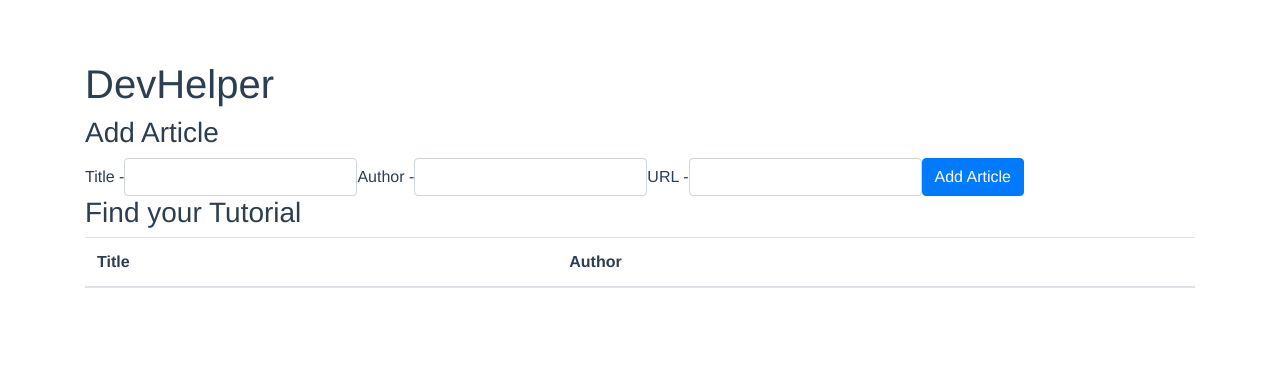
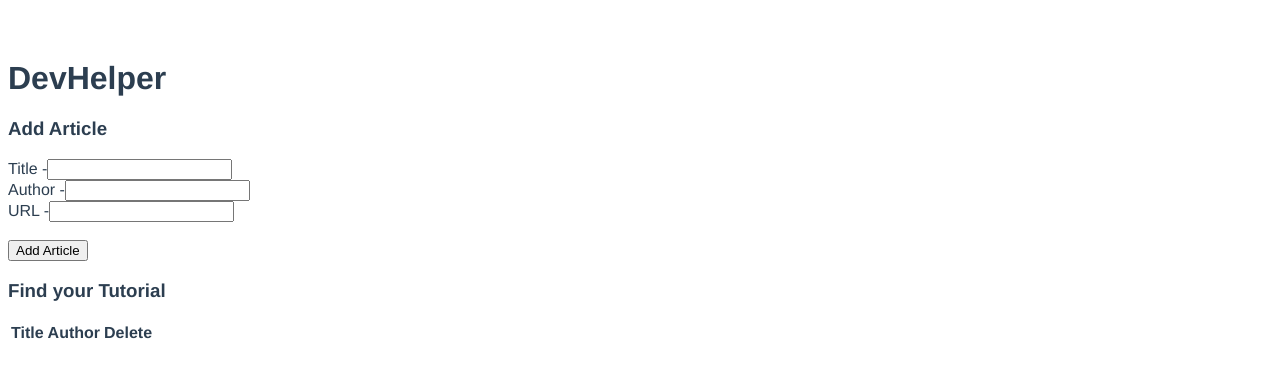
Before and after one commit to esalaz/DevHelper, a Vue app: page / in a window 1280 px wide. Shown: the top 378 px of the page. Built offline with nearby package versions, Linux system fonts and the light colour scheme; what vuefire would draw is missing.

Commit message:
removed bootstrap from html

```diff
--- a/index.html
+++ b/index.html
@@ -4,19 +4,8 @@
     <meta charset="utf-8">
     <meta name="viewport" content="width=device-width,initial-scale=1.0">
     <title>devhelper</title>
-    <link rel="stylesheet" href="https://stackpath.bootstrapcdn.com/bootstrap/4.1.0/css/bootstrap.min.css" integrity="sha384-9gVQ4dYFwwWSjIDZnLEWnxCjeSWFphJiwGPXr1jddIhOegiu1FwO5qRGvFXOdJZ4" crossorigin="anonymous">
-
-  </head>
   <body>
     <div id="app"></div>
     <!-- built files will be auto injected -->
-
-
-    <!-- Added JQuery -->
-    <script src="https://code.jquery.com/jquery-3.3.1.slim.min.js" integrity="sha384-q8i/X+965DzO0rT7abK41JStQIAqVgRVzpbzo5smXKp4YfRvH+8abtTE1Pi6jizo" crossorigin="anonymous"></script>
-    <!-- Added Bootstrap JS -->
-    <script
-     src="https://stackpath.bootstrapcdn.com/bootstrap/4.1.0/js/bootstrap.min.js" integrity="sha384-uefMccjFJAIv6A+rW+L4AHf99KvxDjWSu1z9VI8SKNVmz4sk7buKt/6v9KI65qnm" crossorigin="anonymous"></script>
-
   </body>
 </html>
--- a/src/App.vue
+++ b/src/App.vue
@@ -35,12 +35,9 @@
         <table class="table table-striped">
           <thead>
             <tr>
-              <th>
-                Title
-              </th>
-              <th>
-                Author
-              </th>
+              <th>Title</th>
+              <th>Author</th>
+              <th>Delete</th>
             </tr>
           </thead>
           <tbody>
@@ -50,6 +47,10 @@
               </td>
               <td>
                 {{article.author}}
+              </td>
+              <td>
+                <span class="glyphicon glyphicon-trash" v-on:click="removeArticle(article)"></span>
+                <i class="far fa-trash-alt"></i>
               </td>
             </tr>
           </tbody>
```
